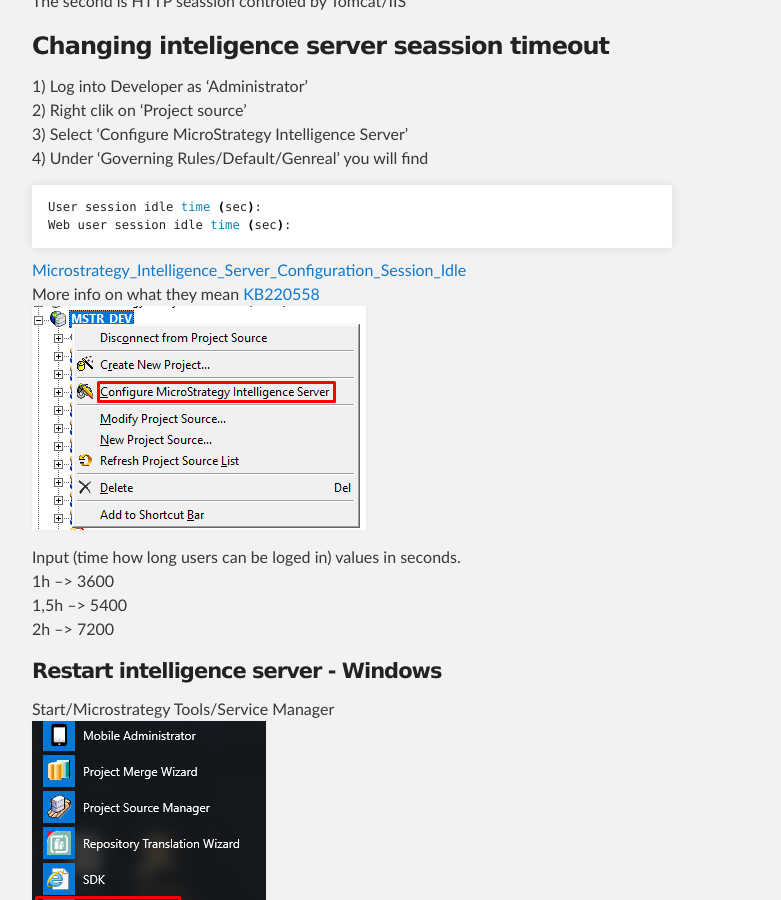
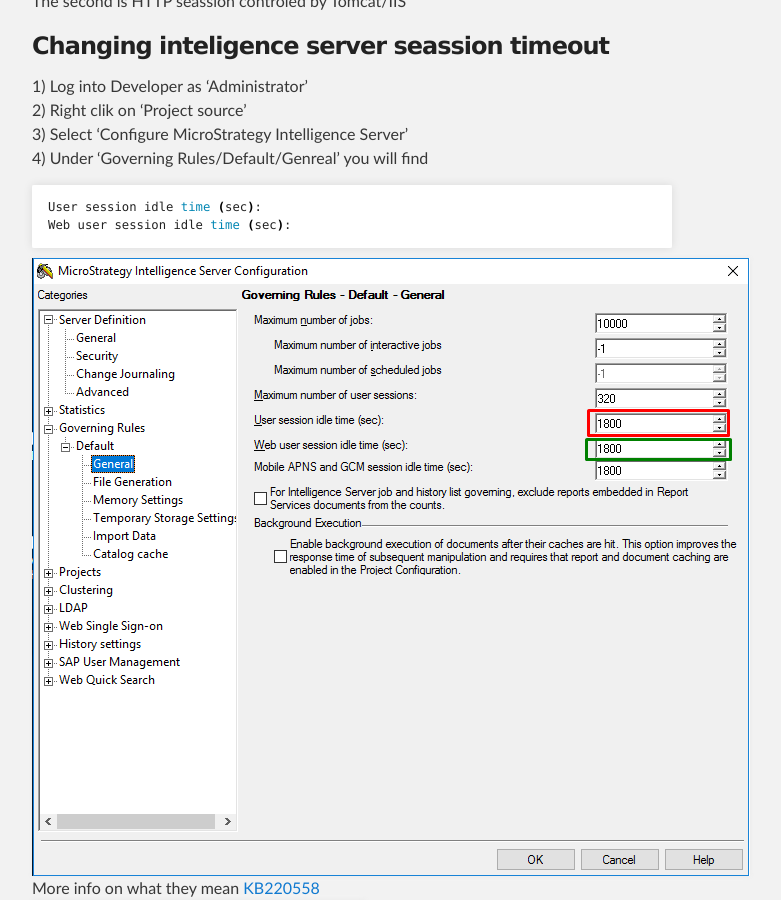
Before and after one commit to kl82slo/kl82slo.github.io, a Jekyll site: the page built from _posts/2021-06-03-0006 MicroStrategy - Web timeout.md, in a window 1280 px wide and 900 px high, scrolled down 1389 px. Shown: the whole window, without its empty margins (288-1069 px from the left). Built offline with Jekyll 4.4.1, drawn with Linux system fonts in a browser that asks for light colours.

Commit message:
Update 2021-06-03-0006 MicroStrategy - Web timeout.md

```diff
--- a/_posts/2021-06-03-0006 MicroStrategy - Web timeout.md
+++ b/_posts/2021-06-03-0006 MicroStrategy - Web timeout.md
@@ -39,7 +39,7 @@
 User session idle time (sec):
 Web user session idle time (sec):
 {% endhighlight %}
-[Microstrategy_Intelligence_Server_Configuration_Session_Idle](/img/20210603_0006/Microstrategy_Intelligence_Server_Configuration_Session_Idle.png)<br />
+![Microstrategy_Intelligence_Server_Configuration_Session_Idle](/img/20210603_0006/Microstrategy_Intelligence_Server_Configuration_Session_Idle.png)<br />
 More info on what they mean [KB220558](https://community.microstrategy.com/s/article/KB220558-How-do-user-session-idle-timeouts-work-in-MicroStrategy?language=en_US)  <br />
 ![Developer_Configure_Microstrategy_Intelligence_Server](/img/20210603_0006/Developer_Configure_Microstrategy_Intelligence_Server.png)
 
```
